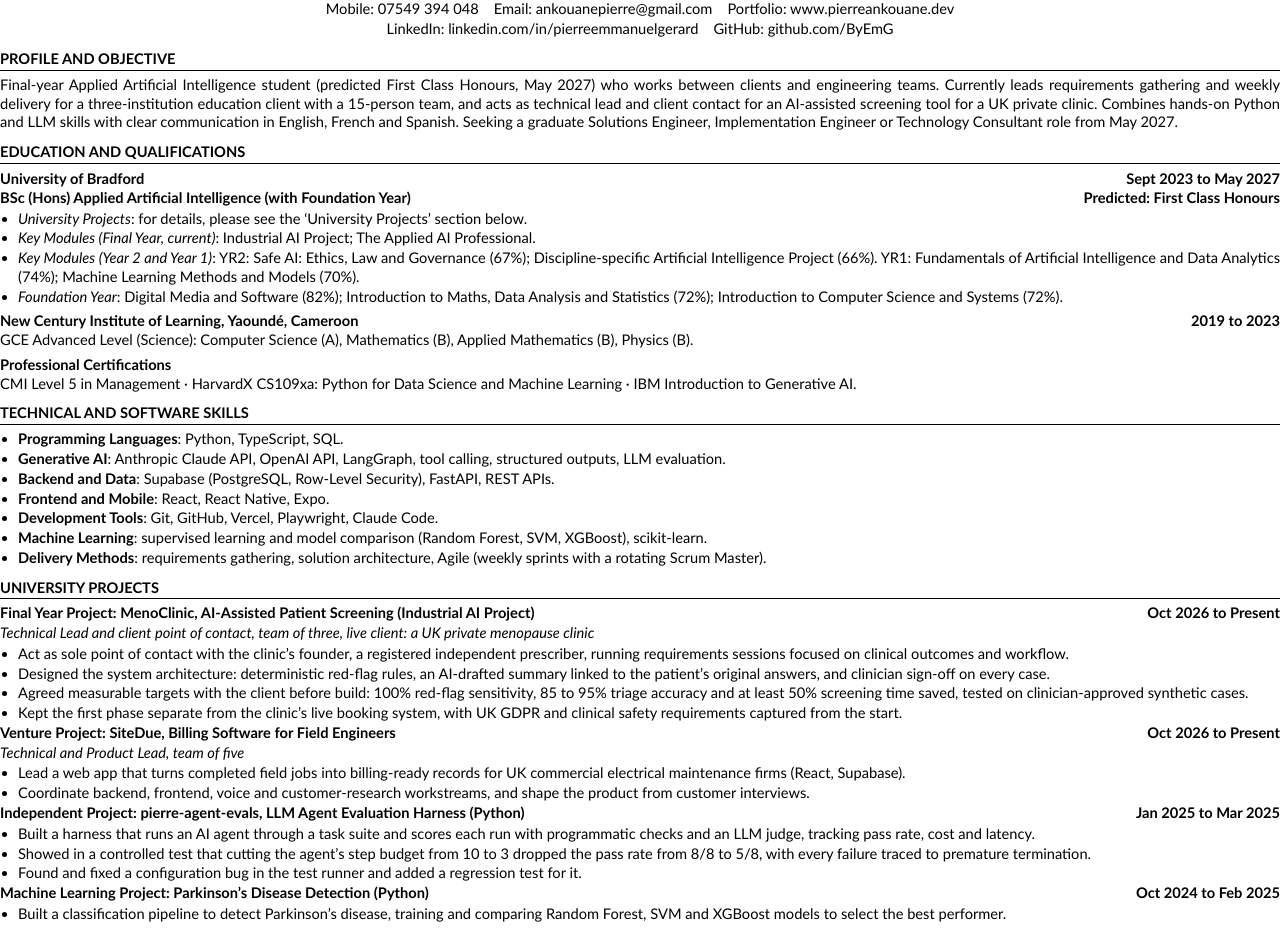
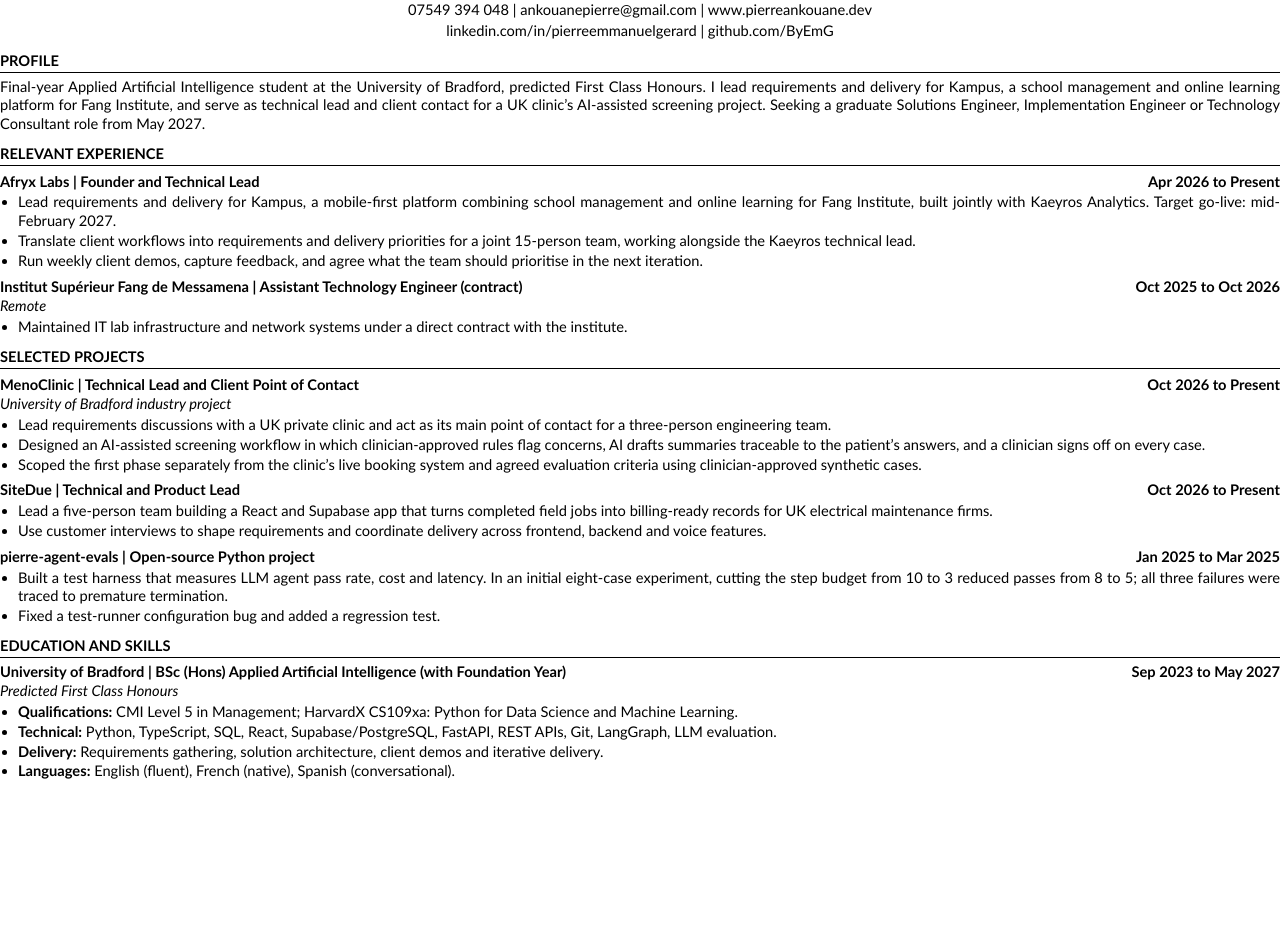
Before and after one commit to ByEmG/Personal-Porfolio, a plain HTML site: page cv-source.html in a window 1280 px wide. Shown: the part 47-979 px from the top of the page. After the commit the page ends 829 px from the top, so only its background shows below. Drawn offline with Linux system fonts and the light colour scheme.

Commit message:
Update Kampus to one platform for Fang Institute and refresh CV
Co-Authored-By: Claude Opus 5.5 <noreply@anthropic.com>
Claude-Session: https://claude.ai/code/session_01DSnhJDVdMs4cnkCHVoYtsj

```diff
--- a/cv-source.html
+++ b/cv-source.html
@@ -4,130 +4,86 @@
 <meta charset="UTF-8">
 <title>CV - Pierre Emmanuel Gerard Ankouane</title>
 <style>
-@page { size: A4; margin: 15mm 17mm 14mm 17mm; }
+@page { size: A4; margin: 14mm 16mm 13mm 16mm; }
 * { margin: 0; padding: 0; box-sizing: border-box; }
 body { font-family: Calibri, Carlito, Arial, sans-serif; font-size: 11pt; line-height: 1.28; color: #000; }
 a { color: #000; text-decoration: none; }
-h1 { font-size: 14pt; font-weight: 700; text-align: center; }
+h1 { font-size: 15pt; font-weight: 700; text-align: center; }
 .contact { text-align: center; margin-top: 2px; }
 h2 { font-size: 11pt; font-weight: 700; text-transform: uppercase; border-bottom: 1px solid #000; padding-bottom: 1px; margin: 11px 0 5px; page-break-after: avoid; }
-.row { display: flex; justify-content: space-between; font-weight: 700; margin-top: 6px; page-break-after: avoid; }
-.row:first-child { margin-top: 0; }
-.sub { font-weight: 700; }
+.row { display: flex; justify-content: space-between; font-weight: 700; margin-top: 7px; page-break-after: avoid; }
 .subi { font-style: italic; margin-top: 1px; }
 ul { margin: 2px 0 0 18px; }
 li { margin-bottom: 1px; text-align: justify; }
 p { text-align: justify; }
 .block { page-break-inside: avoid; }
-.skill-name { font-weight: 700; }
+.k { font-weight: 700; }
 </style>
 </head>
 <body>
 
 <h1>PIERRE EMMANUEL GERARD ANKOUANE</h1>
-<div class="contact">Leeds-based but flexible on location (open to London and relocation)</div>
-<div class="contact">Mobile: 07549 394 048 &nbsp;&nbsp; Email: <a href="mailto:ankouanepierre@gmail.com">ankouanepierre@gmail.com</a> &nbsp;&nbsp; Portfolio: <a href="https://www.pierreankouane.dev">www.pierreankouane.dev</a></div>
-<div class="contact">LinkedIn: <a href="https://www.linkedin.com/in/pierreemmanuelgerard">linkedin.com/in/pierreemmanuelgerard</a> &nbsp;&nbsp; GitHub: <a href="https://github.com/ByEmG">github.com/ByEmG</a></div>
+<div class="contact">Leeds, UK | Open to London and relocation</div>
+<div class="contact">07549 394 048 | <a href="mailto:ankouanepierre@gmail.com">ankouanepierre@gmail.com</a> | <a href="https://www.pierreankouane.dev">www.pierreankouane.dev</a></div>
+<div class="contact"><a href="https://www.linkedin.com/in/pierreemmanuelgerard">linkedin.com/in/pierreemmanuelgerard</a> | <a href="https://github.com/ByEmG">github.com/ByEmG</a></div>
 
-<h2>Profile and Objective</h2>
-<p>Final-year Applied Artificial Intelligence student (predicted First Class Honours, May 2027) who works between clients and engineering teams. Currently leads requirements gathering and weekly delivery for a three-institution education client with a 15-person team, and acts as technical lead and client contact for an AI-assisted screening tool for a UK private clinic. Combines hands-on Python and LLM skills with clear communication in English, French and Spanish. Seeking a graduate Solutions Engineer, Implementation Engineer or Technology Consultant role from May 2027.</p>
+<h2>Profile</h2>
+<p>Final-year Applied Artificial Intelligence student at the University of Bradford, predicted First Class Honours. I lead requirements and delivery for Kampus, a school management and online learning platform for Fang Institute, and serve as technical lead and client contact for a UK clinic’s AI-assisted screening project. Seeking a graduate Solutions Engineer, Implementation Engineer or Technology Consultant role from May 2027.</p>
 
-<h2>Education and Qualifications</h2>
-<div class="row"><span>University of Bradford</span><span>Sept 2023 to May 2027</span></div>
-<div class="row" style="margin-top:0"><span>BSc (Hons) Applied Artificial Intelligence (with Foundation Year)</span><span>Predicted: First Class Honours</span></div>
+<h2>Relevant Experience</h2>
+<div class="block">
+<div class="row"><span>Afryx Labs | Founder and Technical Lead</span><span>Apr 2026 to Present</span></div>
 <ul>
-<li><i>University Projects</i>: for details, please see the ‘University Projects’ section below.</li>
-<li><i>Key Modules (Final Year, current)</i>: Industrial AI Project; The Applied AI Professional.</li>
-<li><i>Key Modules (Year 2 and Year 1)</i>: YR2: Safe AI: Ethics, Law and Governance (67%); Discipline-specific Artificial Intelligence Project (66%). YR1: Fundamentals of Artificial Intelligence and Data Analytics (74%); Machine Learning Methods and Models (70%).</li>
-<li><i>Foundation Year</i>: Digital Media and Software (82%); Introduction to Maths, Data Analysis and Statistics (72%); Introduction to Computer Science and Systems (72%).</li>
-</ul>
-
-<div class="row"><span>New Century Institute of Learning, Yaoundé, Cameroon</span><span>2019 to 2023</span></div>
-<p>GCE Advanced Level (Science): Computer Science (A), Mathematics (B), Applied Mathematics (B), Physics (B).</p>
-
-<div class="row"><span>Professional Certifications</span><span></span></div>
-<p>CMI Level 5 in Management · HarvardX CS109xa: Python for Data Science and Machine Learning · IBM Introduction to Generative AI.</p>
-
-<h2>Technical and Software Skills</h2>
-<ul>
-<li><span class="skill-name">Programming Languages</span>: Python, TypeScript, SQL.</li>
-<li><span class="skill-name">Generative AI</span>: Anthropic Claude API, OpenAI API, LangGraph, tool calling, structured outputs, LLM evaluation.</li>
-<li><span class="skill-name">Backend and Data</span>: Supabase (PostgreSQL, Row-Level Security), FastAPI, REST APIs.</li>
-<li><span class="skill-name">Frontend and Mobile</span>: React, React Native, Expo.</li>
-<li><span class="skill-name">Development Tools</span>: Git, GitHub, Vercel, Playwright, Claude Code.</li>
-<li><span class="skill-name">Machine Learning</span>: supervised learning and model comparison (Random Forest, SVM, XGBoost), scikit-learn.</li>
-<li><span class="skill-name">Delivery Methods</span>: requirements gathering, solution architecture, Agile (weekly sprints with a rotating Scrum Master).</li>
-</ul>
-
-<h2>University Projects</h2>
-<div class="block">
-<div class="row"><span>Final Year Project: MenoClinic, AI-Assisted Patient Screening (Industrial AI Project)</span><span>Oct 2026 to Present</span></div>
-<div class="subi">Technical Lead and client point of contact, team of three, live client: a UK private menopause clinic</div>
-<ul>
-<li>Act as sole point of contact with the clinic’s founder, a registered independent prescriber, running requirements sessions focused on clinical outcomes and workflow.</li>
-<li>Designed the system architecture: deterministic red-flag rules, an AI-drafted summary linked to the patient’s original answers, and clinician sign-off on every case.</li>
-<li>Agreed measurable targets with the client before build: 100% red-flag sensitivity, 85 to 95% triage accuracy and at least 50% screening time saved, tested on clinician-approved synthetic cases.</li>
-<li>Kept the first phase separate from the clinic’s live booking system, with UK GDPR and clinical safety requirements captured from the start.</li>
+<li>Lead requirements and delivery for Kampus, a mobile-first platform combining school management and online learning for Fang Institute, built jointly with Kaeyros Analytics. Target go-live: mid-February 2027.</li>
+<li>Translate client workflows into requirements and delivery priorities for a joint 15-person team, working alongside the Kaeyros technical lead.</li>
+<li>Run weekly client demos, capture feedback, and agree what the team should prioritise in the next iteration.</li>
 </ul>
 </div>
 
 <div class="block">
-<div class="row"><span>Venture Project: SiteDue, Billing Software for Field Engineers</span><span>Oct 2026 to Present</span></div>
-<div class="subi">Technical and Product Lead, team of five</div>
+<div class="row"><span>Institut Supérieur Fang de Messamena | Assistant Technology Engineer (contract)</span><span>Oct 2025 to Oct 2026</span></div>
+<div class="subi">Remote</div>
 <ul>
-<li>Lead a web app that turns completed field jobs into billing-ready records for UK commercial electrical maintenance firms (React, Supabase).</li>
-<li>Coordinate backend, frontend, voice and customer-research workstreams, and shape the product from customer interviews.</li>
+<li>Maintained IT lab infrastructure and network systems under a direct contract with the institute.</li>
+</ul>
+</div>
+
+<h2>Selected Projects</h2>
+<div class="block">
+<div class="row"><span>MenoClinic | Technical Lead and Client Point of Contact</span><span>Oct 2026 to Present</span></div>
+<div class="subi">University of Bradford industry project</div>
+<ul>
+<li>Lead requirements discussions with a UK private clinic and act as its main point of contact for a three-person engineering team.</li>
+<li>Designed an AI-assisted screening workflow in which clinician-approved rules flag concerns, AI drafts summaries traceable to the patient’s answers, and a clinician signs off on every case.</li>
+<li>Scoped the first phase separately from the clinic’s live booking system and agreed evaluation criteria using clinician-approved synthetic cases.</li>
 </ul>
 </div>
 
 <div class="block">
-<div class="row"><span>Independent Project: pierre-agent-evals, LLM Agent Evaluation Harness (Python)</span><span>Jan 2025 to Mar 2025</span></div>
+<div class="row"><span>SiteDue | Technical and Product Lead</span><span>Oct 2026 to Present</span></div>
 <ul>
-<li>Built a harness that runs an AI agent through a task suite and scores each run with programmatic checks and an LLM judge, tracking pass rate, cost and latency.</li>
-<li>Showed in a controlled test that cutting the agent’s step budget from 10 to 3 dropped the pass rate from 8/8 to 5/8, with every failure traced to premature termination.</li>
-<li>Found and fixed a configuration bug in the test runner and added a regression test for it.</li>
+<li>Lead a five-person team building a React and Supabase app that turns completed field jobs into billing-ready records for UK electrical maintenance firms.</li>
+<li>Use customer interviews to shape requirements and coordinate delivery across frontend, backend and voice features.</li>
 </ul>
 </div>
 
 <div class="block">
-<div class="row"><span>Machine Learning Project: Parkinson’s Disease Detection (Python)</span><span>Oct 2024 to Feb 2025</span></div>
+<div class="row"><span>pierre-agent-evals | Open-source Python project</span><span>Jan 2025 to Mar 2025</span></div>
 <ul>
-<li>Built a classification pipeline to detect Parkinson’s disease, training and comparing Random Forest, SVM and XGBoost models to select the best performer.</li>
+<li>Built a test harness that measures LLM agent pass rate, cost and latency. In an initial eight-case experiment, cutting the step budget from 10 to 3 reduced passes from 8 to 5; all three failures were traced to premature termination.</li>
+<li>Fixed a test-runner configuration bug and added a regression test.</li>
 </ul>
 </div>
 
-<h2>Employment and Voluntary Work Experience</h2>
-<div class="block">
-<div class="row"><span>Afryx Labs, Leeds and Yaoundé (remote)</span><span>Apr 2026 to Present</span></div>
-<div class="sub">Founder and Technical Lead (client delivery consultancy)</div>
-<div class="subi">Kampus: school management platform, delivered jointly with Kaeyros Analytics</div>
+<h2>Education and Skills</h2>
+<div class="row" style="margin-top:0"><span>University of Bradford | BSc (Hons) Applied Artificial Intelligence (with Foundation Year)</span><span>Sep 2023 to May 2027</span></div>
+<div class="subi">Predicted First Class Honours</div>
 <ul>
-<li>Lead requirements gathering for Fang, a private education group with three institutions (Institut Privé Fang, Institut Supérieur Fang, Centre de Formation Fang), each needing its own tailored software.</li>
-<li>Translate client needs into specifications for a joint Afryx and Kaeyros team of 15, directing delivery alongside the Kaeyros technical lead.</li>
-<li>Run a weekly client loop across 16 meetings to date: demo progress, capture changes and missing features, reprioritise with the team and present the next iteration.</li>
-<li>Coordinate two organisations working as one delivery team, from first client sign-off through active build.</li>
+<li><span class="k">Qualifications:</span> CMI Level 5 in Management; HarvardX CS109xa: Python for Data Science and Machine Learning.</li>
+<li><span class="k">Technical:</span> Python, TypeScript, SQL, React, Supabase/PostgreSQL, FastAPI, REST APIs, Git, LangGraph, LLM evaluation.</li>
+<li><span class="k">Delivery:</span> Requirements gathering, solution architecture, client demos and iterative delivery.</li>
+<li><span class="k">Languages:</span> English (fluent), French (native), Spanish (conversational).</li>
 </ul>
-</div>
-
-<h2>Key Employability Skills</h2>
-<ul>
-<li><span class="skill-name">Communication</span>: present progress to non-technical clients every week on Kampus, and translate their feedback into clear specifications for engineers.</li>
-<li><span class="skill-name">Team Working</span>: coordinate a 15-person team across two organisations and two countries, and a three-person university team with shared ownership of research, design and evaluation.</li>
-<li><span class="skill-name">Problem Solving and Analytical</span>: designed MenoClinic so that safety rules, not the AI, decide red flags, and test agent failures with measured experiments rather than guesswork.</li>
-<li><span class="skill-name">Commercial Awareness</span>: scope work around client constraints such as budget, live systems and data protection, as with keeping MenoClinic’s booking system untouched.</li>
-<li><span class="skill-name">Languages</span>: English (fluent), French (native), Spanish (conversational); work with French-speaking clients and teams in Cameroon.</li>
-</ul>
-
-<h2>Leisure Interests</h2>
-<ul>
-<li><span class="skill-name">Football</span>: play recreationally with friends; enjoy the teamwork and quick decision-making the game demands.</li>
-<li><span class="skill-name">Strength and Conditioning</span>: follow a structured four-day-a-week athletic training programme with set goals and regular progress tests.</li>
-<li><span class="skill-name">Reading</span>: read business and technology books, and keep up with developments in applied AI.</li>
-</ul>
-
-<h2>Referees</h2>
-<p>Dr Kulvinder Panesar, Assistant Professor, Applied Artificial Intelligence, University of Bradford<br>Email: <a href="mailto:k.panesar@bradford.ac.uk">k.panesar@bradford.ac.uk</a></p>
-<p>Further references available on request.</p>
 
 </body>
 </html>
```
Also changed, not shown: index.html (+3 -3 lines), 1 other file.
